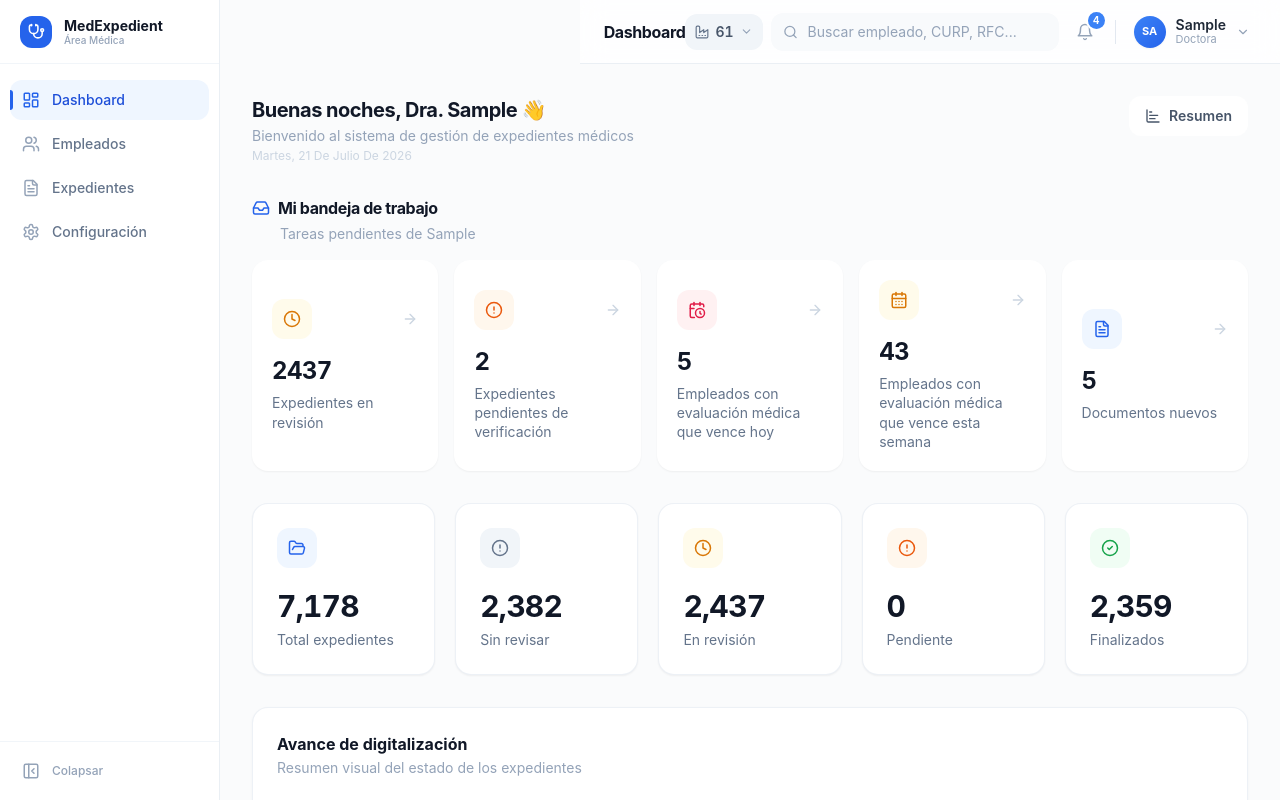
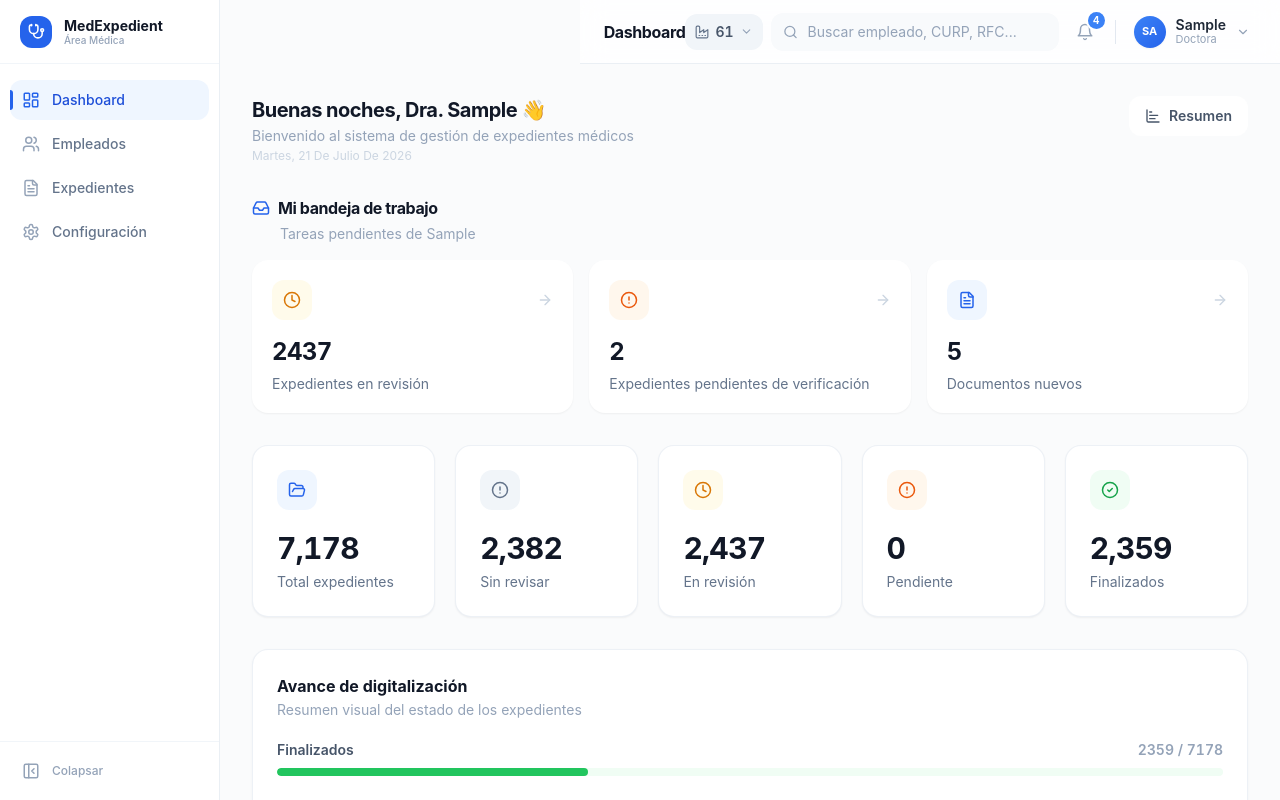
Before and after one commit to isabellaaaaaaaaaaaaa/Expedientes-Elextronicos, a React (Vite) app: page / in a window 1280 px wide. Both pictures are taken after typing "Sample", "Sample123" into the empty fields and a click on the button "Iniciar Sesión". Shown: the top 800 px of the page. Built offline with nearby package versions, Linux system fonts and the light colour scheme.

Commit message:
Clean up Dashboard components

```diff
--- a/src/views/Dashboard.tsx
+++ b/src/views/Dashboard.tsx
@@ -1,5 +1,5 @@
 import { useState, useMemo } from 'react';
-import { FolderOpen, CircleCheck as CheckCircle2, Clock, CircleAlert as AlertCircle, ArrowRight, User, FileText, UserPlus, FileSpreadsheet, Search, Activity, CalendarClock, CalendarDays, Inbox, ChartBar as BarChart3, Users, Timer, CalendarClock as CalendarClockIcon, X } from 'lucide-react';
+import { FolderOpen, CircleCheck as CheckCircle2, Clock, CircleAlert as AlertCircle, ArrowRight, User, FileText, UserPlus, FileSpreadsheet, Search, Activity, Inbox, ChartBar as BarChart3, Users, Timer, X } from 'lucide-react';
 import { employees, expedients, documents } from '../data/mockData';
 import type { NavigationPage, AuthUser, Planta, ExpedientListFilter, UserRole } from '../types';
 import { EmployeeTable, avatarColors, getInitials } from '../components/employee/EmployeeTable';
@@ -84,18 +84,6 @@ export default function Dashboard({ user, planta: _planta, onNavigate }: Dashboa
       ? Math.round((tiempos.reduce((s, t) => s + t, 0) / tiempos.length) * 10) / 10
       : 0;
 
-    // Exámenes próximos a vencer (próximos 7 días, incluido hoy)
-    const today0 = new Date();
-    today0.setHours(0, 0, 0, 0);
-    const daysFromToday = (dateStr: string) => {
-      const target = new Date(dateStr + 'T12:00:00');
-      return (target.getTime() - today0.getTime()) / (1000 * 60 * 60 * 24);
-    };
-    const proximosVencer = expedients.filter(e => {
-      const diff = daysFromToday(e.date);
-      return diff >= 0 && diff <= 7;
-    }).length;
-
     return [
       { label: 'Total de empleados',           value: totalEmpleados.toLocaleString(),     icon: Users,             accent: 'blue',   hint: 'Plantilla activa' },
       { label: 'Total de expedientes',          value: totalExps.toLocaleString(),          icon: FolderOpen,        accent: 'blue',   hint: 'Registros médicos' },
@@ -103,7 +91,6 @@ export default function Dashboard({ user, planta: _planta, onNavigate }: Dashboa
       { label: 'Expedientes en revisión',       value: enRev.toLocaleString(),              icon: Clock,             accent: 'amber',  hint: 'En proceso' },
       { label: 'Pendientes de verificación',    value: pendientesVerif.toLocaleString(),    icon: AlertCircle,       accent: 'orange', hint: 'Requieren atención' },
       { label: 'Tiempo prom. de captura',       value: `${tiempoPromedio} d`,              icon: Timer,             accent: 'slate',  hint: 'Días de ciclo' },
-      { label: 'Exámenes próximos a vencer',    value: proximosVencer.toLocaleString(),    icon: CalendarClockIcon, accent: 'rose',   hint: 'Próximos 7 días' },
     ];
   }, []);
 
@@ -112,19 +99,12 @@ export default function Dashboard({ user, planta: _planta, onNavigate }: Dashboa
     const enRevisionCount = allItems.filter(e => e.status === 'En revisión').length;
     const pendienteCount = allItems.filter(e => e.status === 'Pendiente de verificación').length;
 
-    const todayStr = new Date().toISOString().slice(0, 10);
     const today0 = new Date();
     today0.setHours(0, 0, 0, 0);
     const daysFromToday = (dateStr: string) => {
       const target = new Date(dateStr + 'T12:00:00');
       return (target.getTime() - today0.getTime()) / (1000 * 60 * 60 * 24);
     };
-
-    const venceHoyCount = allItems.filter(e => e.date === todayStr).length;
-    const venceSemanaCount = allItems.filter(e => {
-      const diff = daysFromToday(e.date);
-      return diff >= 0 && diff <= 7 && e.date !== todayStr;
-    }).length;
     const nuevosDocsCount = documents.filter(d => {
       const diff = daysFromToday(d.uploadDate);
       return diff >= 0 && diff <= 7;
@@ -135,10 +115,6 @@ export default function Dashboard({ user, planta: _planta, onNavigate }: Dashboa
         onClick: () => onNavigate('expedients', undefined, undefined, undefined, { status: 'En revisión' }) },
       { label: 'Expedientes pendientes de verificación', count: pendienteCount || 2, icon: AlertCircle, accent: 'orange',
         onClick: () => onNavigate('expedients', undefined, undefined, undefined, { status: 'Pendiente de verificación' }) },
-      { label: 'Empleados con evaluación médica que vence hoy', count: venceHoyCount || 4, icon: CalendarClock, accent: 'rose',
-        onClick: () => onNavigate('employees', undefined, undefined, undefined, { examDue: 'today' }) },
-      { label: 'Empleados con evaluación médica que vence esta semana', count: venceSemanaCount || 11, icon: CalendarDays, accent: 'amber',
-        onClick: () => onNavigate('employees', undefined, undefined, undefined, { examDue: 'week' }) },
       { label: 'Documentos nuevos', count: nuevosDocsCount || 5, icon: FileText, accent: 'blue',
         onClick: () => onNavigate('documents') },
     ];
@@ -337,7 +313,7 @@ export default function Dashboard({ user, planta: _planta, onNavigate }: Dashboa
           <h3 className="text-base font-bold text-gray-900">Mi bandeja de trabajo</h3>
         </div>
         <p className="text-sm text-slate-400 mb-4 ml-7">Tareas pendientes de {user.username}</p>
-        <div className="grid grid-cols-1 sm:grid-cols-2 lg:grid-cols-5 gap-4">
+        <div className="grid grid-cols-1 sm:grid-cols-3 gap-4">
           {bandejaItems.map(({ label, count, icon: Icon, accent, onClick }) => {
             const a = accentMap[accent];
             return (
```
